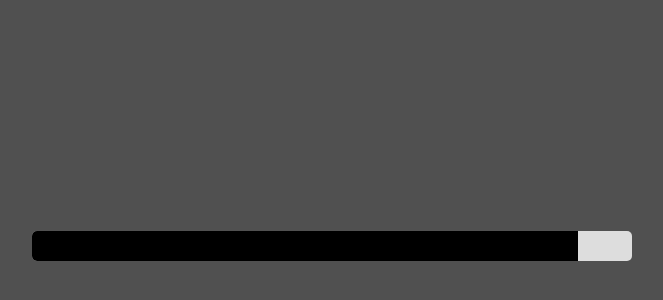
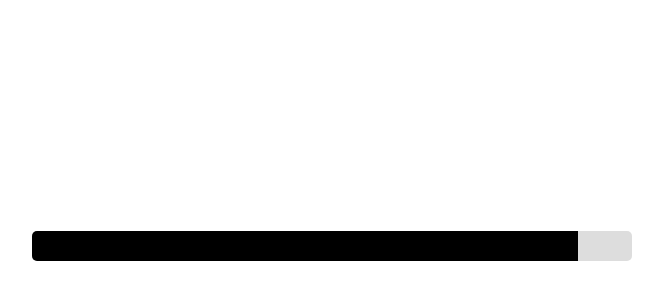
Before and after one commit to fatman3003/Click-me, a plain HTML site: page loading-page.html in a window 1280 px wide. Shown: the part 154-454 px from the top of the page, without its empty margins (308-971 px from the left). Drawn offline with Linux system fonts and the light colour scheme.

Commit message:
Update loading-page.html

```diff
--- a/loading-page.html
+++ b/loading-page.html
@@ -12,7 +12,6 @@
             align-items: center;
             height: 100vh;
             margin: 0;
-            background-color: rgb(80, 80, 80);
         }
         #loading-container {
             width: 100%;
```
